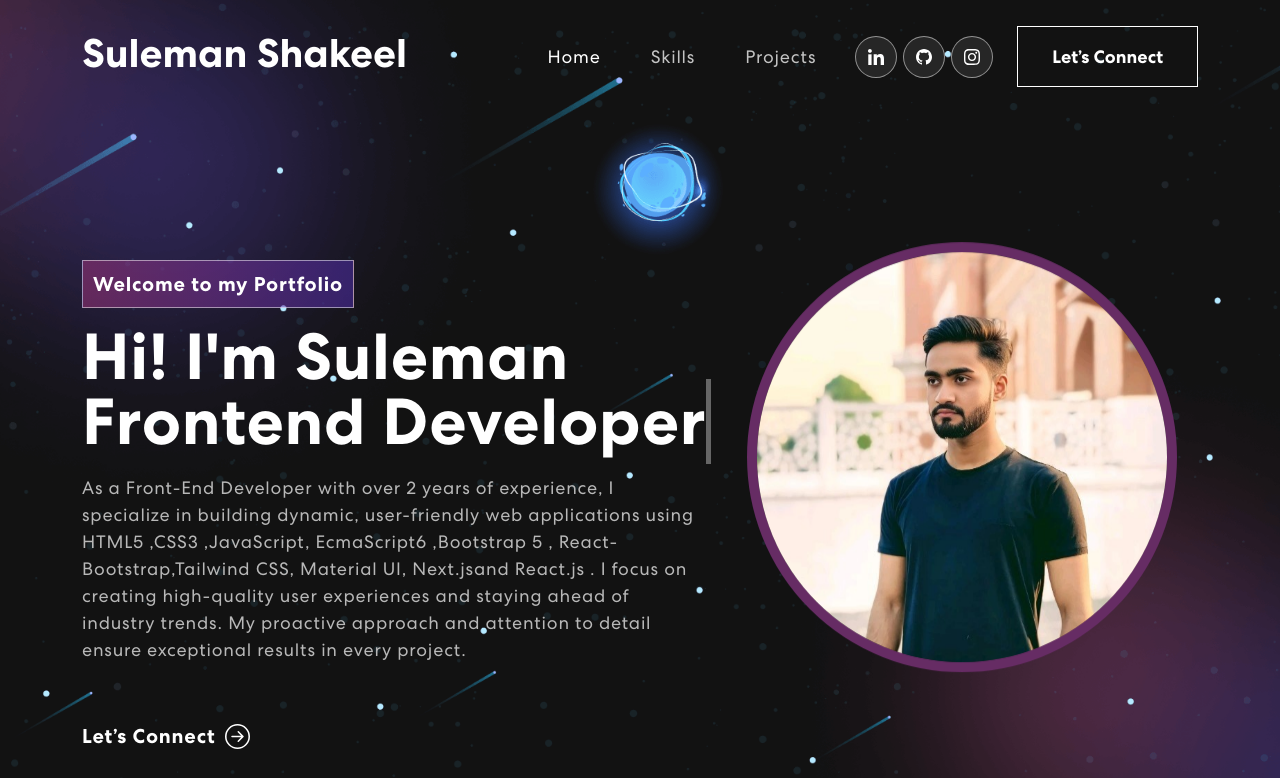
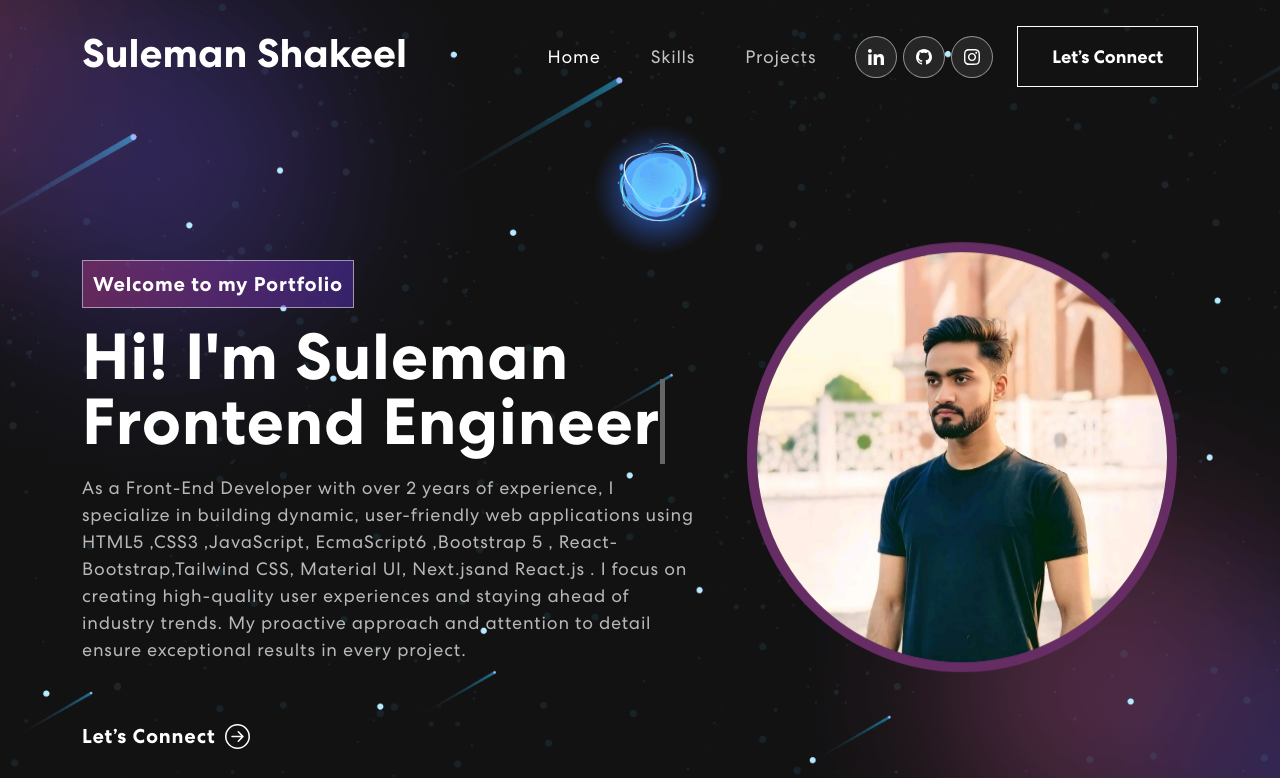
Before and after one commit to suleman37/SulemanDevPortfolio, a React (Create React App) app: page / in a window 1280 px wide. Shown: the top 778 px of the page. Built offline with nearby package versions, Linux system fonts and the light colour scheme; no server answers.

Commit message:
"New Text"

```diff
--- a/src/components/Banner.js
+++ b/src/components/Banner.js
@@ -11,7 +11,7 @@ export const Banner = () => {
   const [text, setText] = useState("");
   const [delta, setDelta] = useState(300 - Math.random() * 100);
   const [index, setIndex] = useState(1);
-  const toRotate = ["Frontend Developer"];
+  const toRotate = ["Frontend Engineer"];
   const period = 2000;
 
   useEffect(() => {
```
